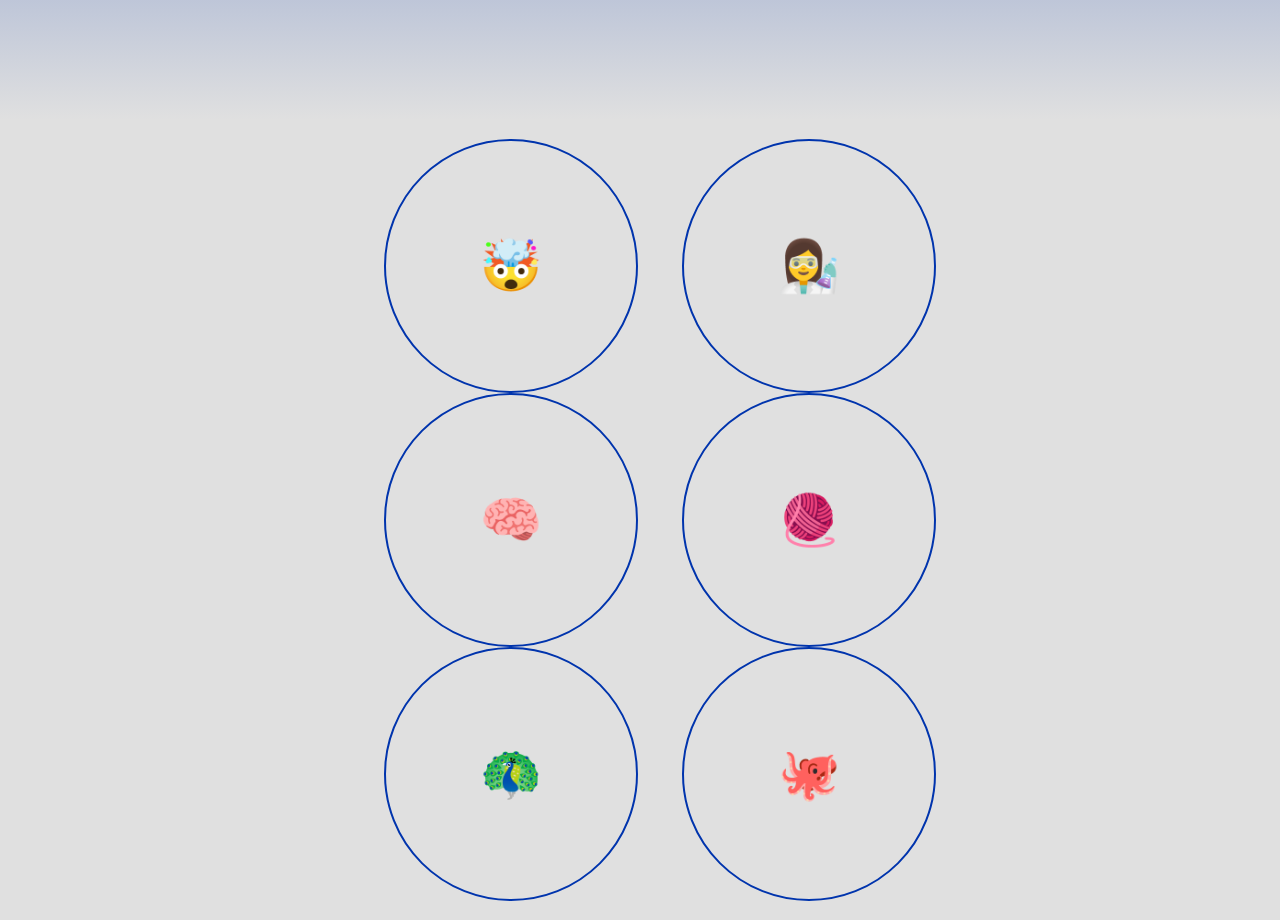
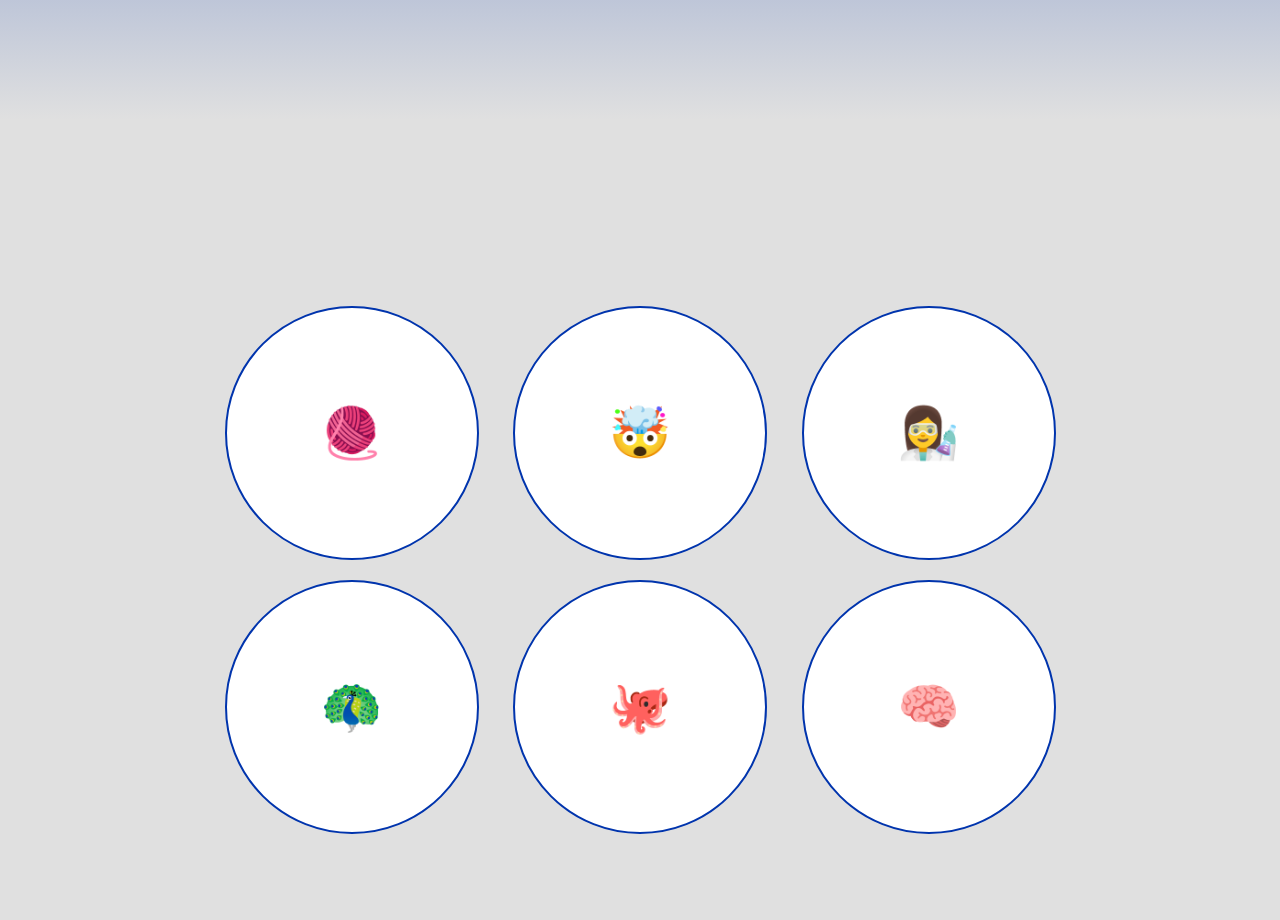
Before and after one commit to claradios/portfolio, a React (Create React App) app: page / in a window 1280 px wide. Shown: the part 1480-2400 px from the top of the page. Built offline with nearby package versions, Linux system fonts and the light colour scheme.

Commit message:
fix justapoxition between project list and contact component

```diff
--- a/src/styles/Project.scss
+++ b/src/styles/Project.scss
@@ -11,16 +11,18 @@
     display:flex;
     justify-content:center;
     align-items:center;
+    background-color:white;
 
   }
 
 .work__description{
+  font-weight:700px;
   border-radius:50%;
   height:250px;
   width:250px;
   border: 2px solid pink;
   background-size: 100%;
-  font-size: 20px;
+  font-size: 25px;
   display:flex;
   justify-content:center;
   align-items:center;
--- a/src/styles/WorksList.scss
+++ b/src/styles/WorksList.scss
@@ -1,7 +1,12 @@
 .works__list{
-    margin:0 300px;
+    margin:100px 200px 0;
+    padding:0;
     display:flex;
     flex-direction: row;
     flex-wrap: wrap-reverse;
     justify-content: space-evenly;
   }
+
+  .works__item{
+    margin:10px;
+  }
```
